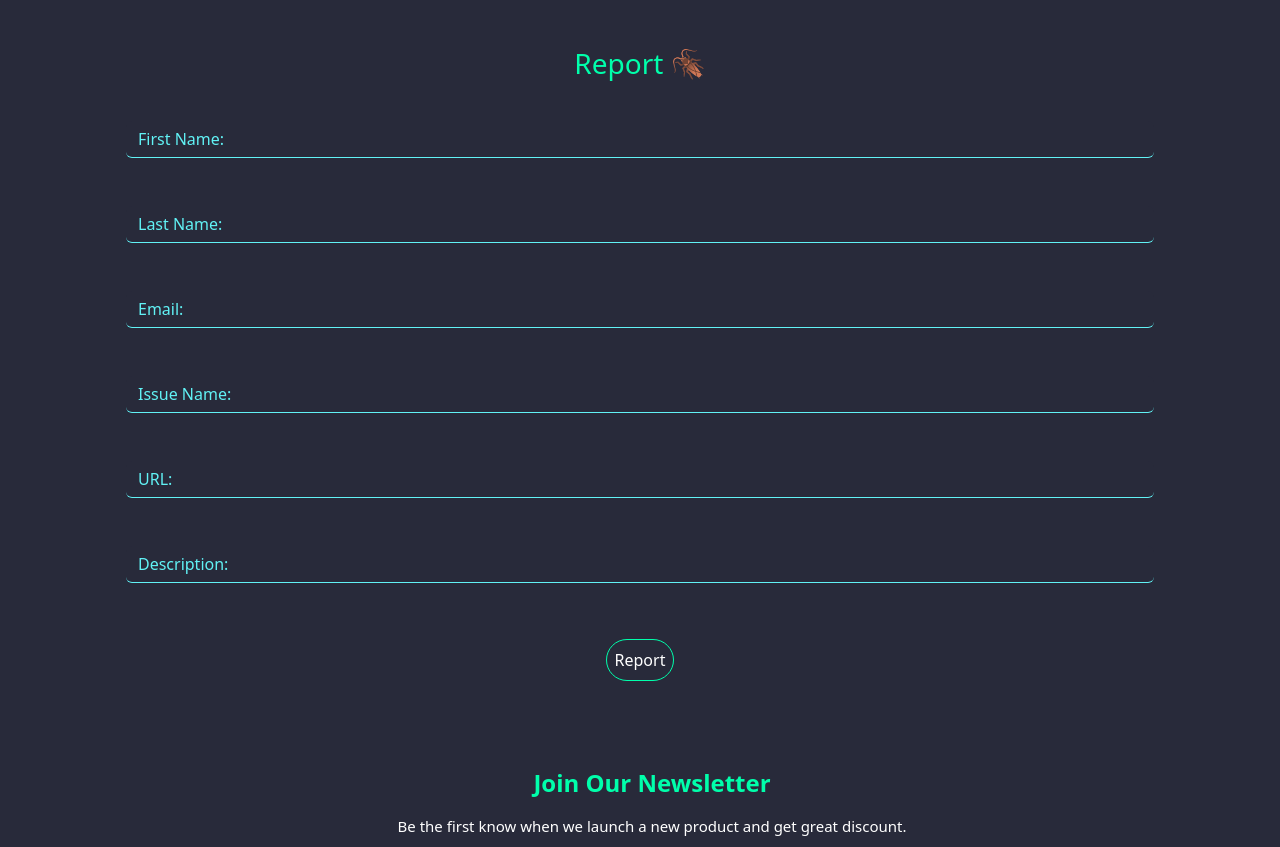
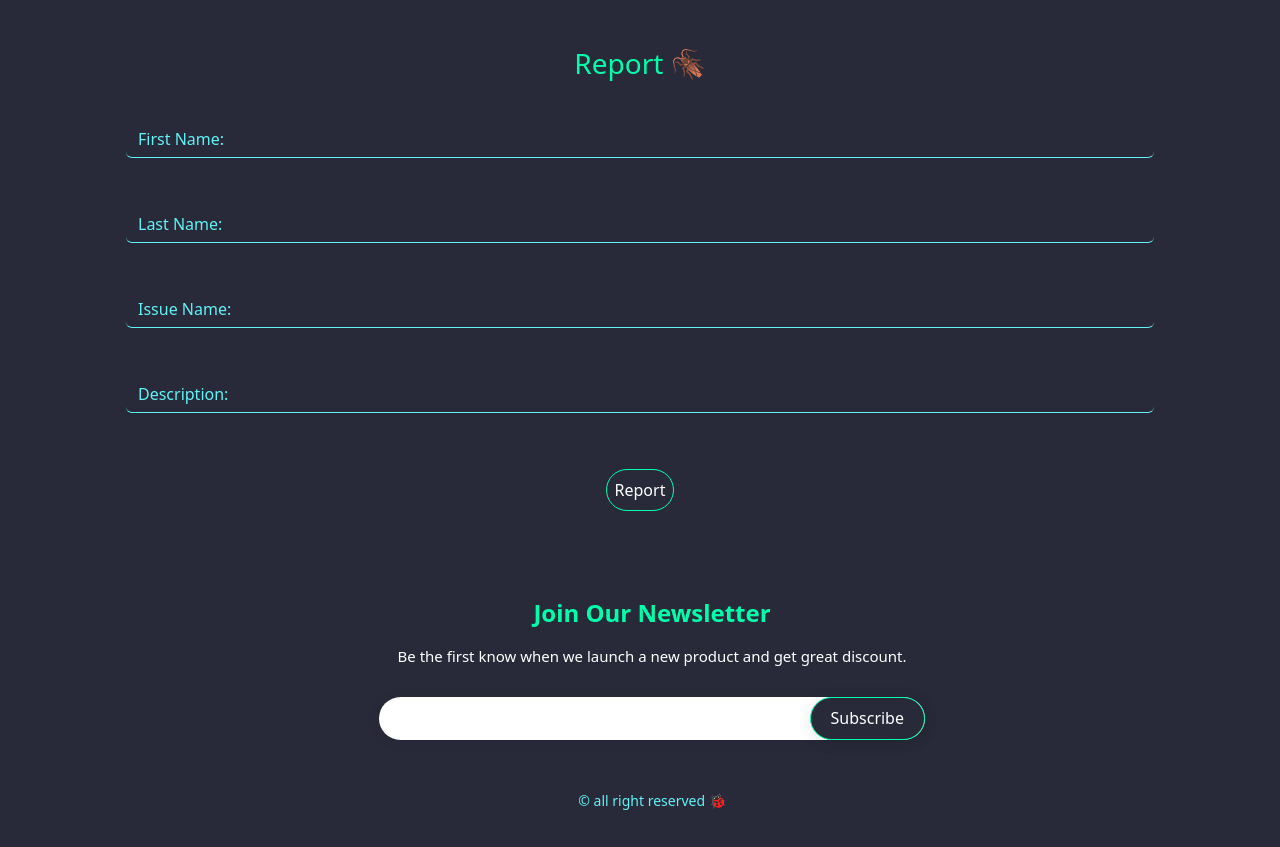
Before and after one commit to wilkensoncode/bug-tacker, a Python web app: template client/templates/report.html in a window 1280 px wide. Shown: the part 73-920 px from the top of the page. Run offline with Jinja, Linux system fonts and the light colour scheme; the template is opened without the code that fills it, so the values that code supplies are empty.

Commit message:
change report

```diff
--- a/client/templates/report.html
+++ b/client/templates/report.html
@@ -19,24 +19,15 @@
 						<input type="text" class="form-control" id="lastname" name="lastname">
 					</div>
 				</div>
-				<div class="row p-4">
-					<div class="col input-group">
-						<span class="input-group-text">Email:</span>
-						<input type="email" class="form-control" id="email" name="email" >
-					</div>
-				</div>
+
+
 				<div class="row p-4">
 					<div class="col input-group">
 						<span class="input-group-text">Issue Name:</span>
 						<input type="text" class="form-control" id="report" name="report" />
 					</div>
 				</div>
-				<div class="row p-4">
-					<div class="col input-group">
-						<span class="input-group-text">URL:</span>
-						<input type="text" class="form-control" id="url" name="url" />
-					</div>
-				</div>
+
 				<div class="row p-4">
 					<div class="col input-group">
 						<span class="input-group-text">Description:</span>
```
